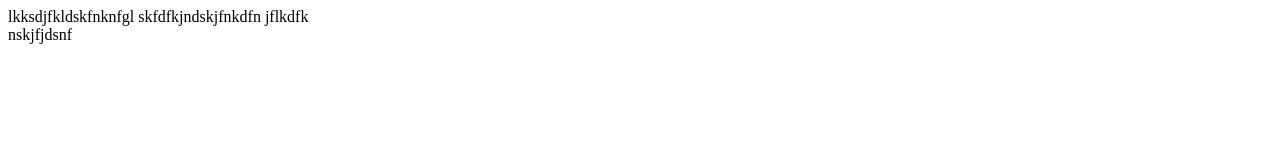
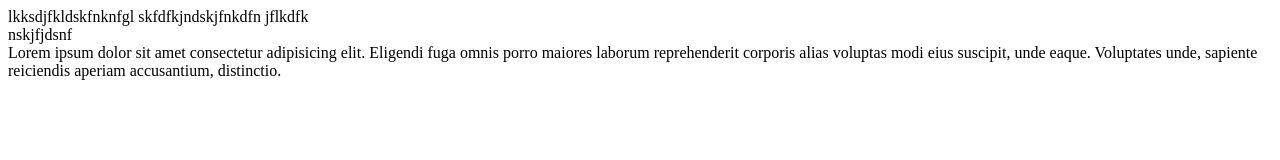
Before and after one commit to GenesisDuque/pruebaHP2, a plain HTML site: page help.html in a window 1280 px wide. Drawn offline with Linux system fonts and the light colour scheme.

Commit message:
Added footer in help page

```diff
--- a/help.html
+++ b/help.html
@@ -12,5 +12,8 @@
     <div>
         nskjfjdsnf
     </div>
+    <footer>
+      Lorem ipsum dolor sit amet consectetur adipisicing elit. Eligendi fuga omnis porro maiores laborum reprehenderit corporis alias voluptas modi eius suscipit, unde eaque. Voluptates unde, sapiente reiciendis aperiam accusantium, distinctio.
+    </footer>
 </body>
 </html>
```
